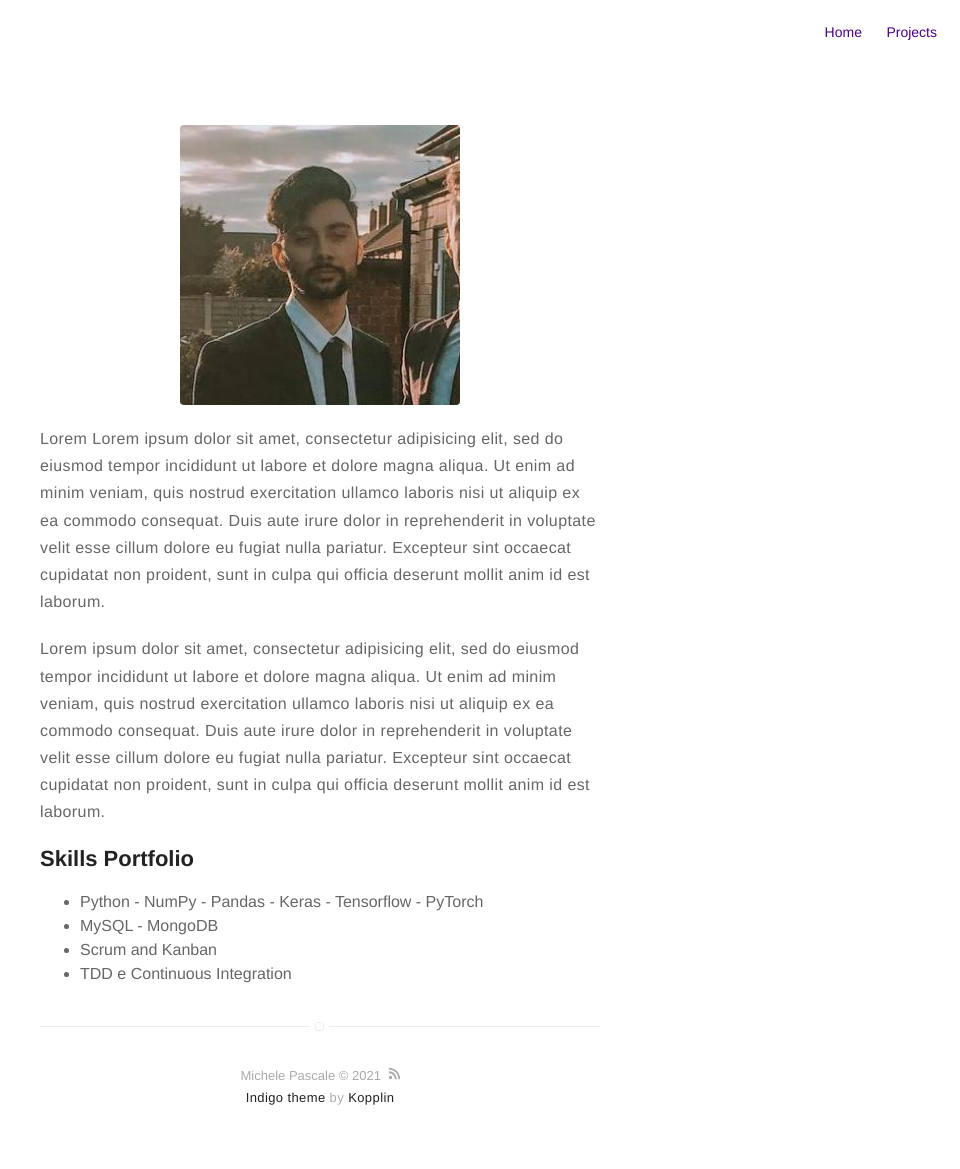
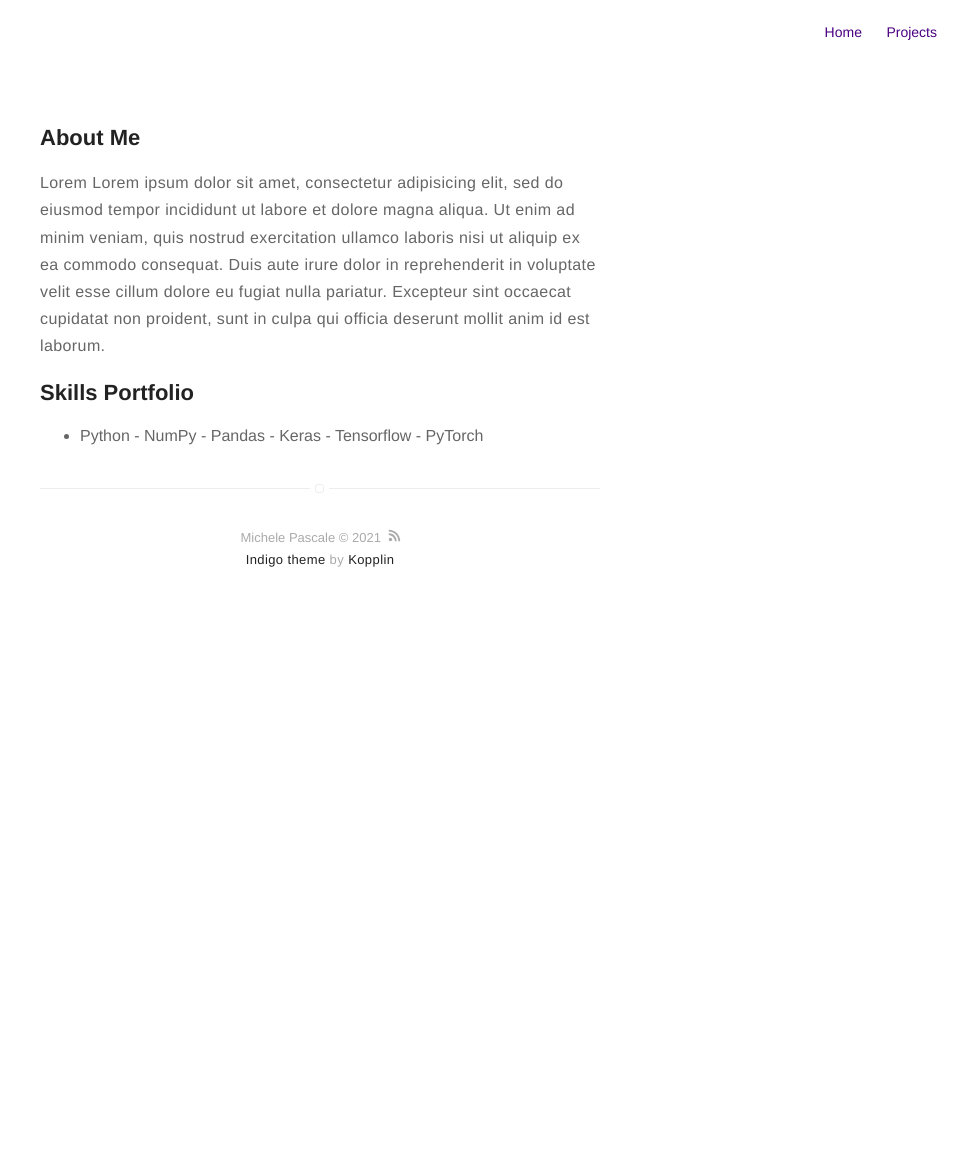
Before and after one commit to pascalemp/pascalemp.github.io, a Jekyll site: the page built from about.md, in a window 1280 px wide. Shown: the whole page, without its empty margins (320-1280 px from the left). Built offline with Jekyll 4.4.1, drawn with Linux system fonts in a browser that asks for light colours; after the commit the page ends 900 px from its top, so only the background shows below that.

Commit message:
Update about.md

```diff
--- a/about.md
+++ b/about.md
@@ -2,7 +2,7 @@
 title: About
 layout: page
 ---
-![Profile Image]({% if site.external-image %}{{ site.picture }}{% else %}{{ site.url }}/{{ site.picture }}{% endif %})
+## About Me
 
 Lorem Lorem ipsum dolor sit amet, consectetur adipisicing elit, sed do eiusmod
 tempor incididunt ut labore et dolore magna aliqua. Ut enim ad minim veniam,
@@ -11,18 +11,8 @@ consequat. Duis aute irure dolor in reprehenderit in voluptate velit esse
 cillum dolore eu fugiat nulla pariatur. Excepteur sint occaecat cupidatat non
 proident, sunt in culpa qui officia deserunt mollit anim id est laborum.
 
-<p>Lorem ipsum dolor sit amet, consectetur adipisicing elit, sed do eiusmod
-tempor incididunt ut labore et dolore magna aliqua. Ut enim ad minim veniam,
-quis nostrud exercitation ullamco laboris nisi ut aliquip ex ea commodo
-consequat. Duis aute irure dolor in reprehenderit in voluptate velit esse
-cillum dolore eu fugiat nulla pariatur. Excepteur sint occaecat cupidatat non
-proident, sunt in culpa qui officia deserunt mollit anim id est laborum.</p>
-
 <h2>Skills Portfolio</h2>
 
 <ul class="skill-list">
 	<li>Python - NumPy - Pandas - Keras - Tensorflow - PyTorch</li>
-	<li>MySQL - MongoDB</li>
-	<li>Scrum and Kanban</li>
-	<li>TDD e Continuous Integration</li>
 </ul>
```
